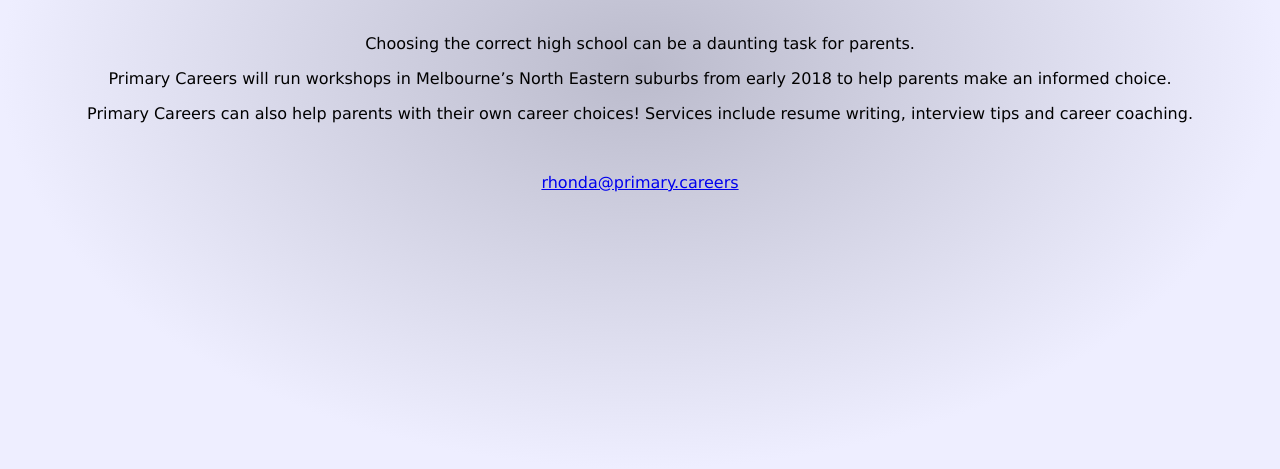
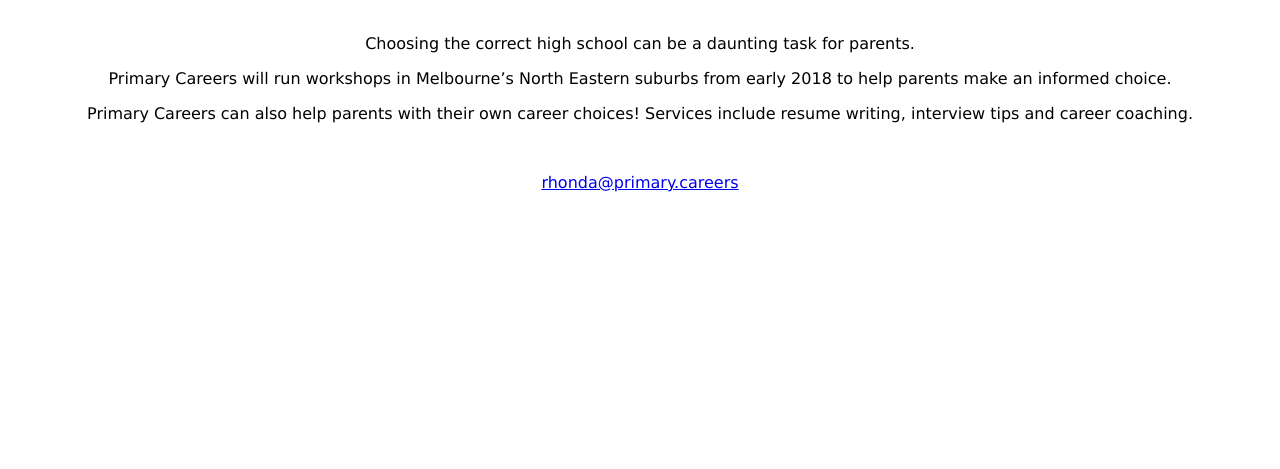
Before and after one commit to nickzoic/primary.careers, a plain HTML site: page index.html in a window 1280 px wide. Shown: the part 331-800 px from the top of the page. Drawn offline with Linux system fonts and the light colour scheme.

Commit message:
remove horrid gradient

```diff
--- a/index.html
+++ b/index.html
@@ -3,7 +3,7 @@
 <meta http-equiv="content-type" content="text/html; charset=windows-1252">
     <title>Primary Careers</title>
   </head>
-  <body style="font-family: Verdana, sans-serif; background-image: -webkit-radial-gradient(50% 50%, closest-side, #BBC, #EEF); background-image: -moz-radial-gradient(50% 50%, closest-side, #BBC, #EEF);">
+  <body style="font-family: Verdana, sans-serif;">
     <div style="display: table; height: 100%; width: 100%;">
 	<div style="display: table-row;">
             <div style="display: table-cell; vertical-align: middle; text-align: center;">
```
